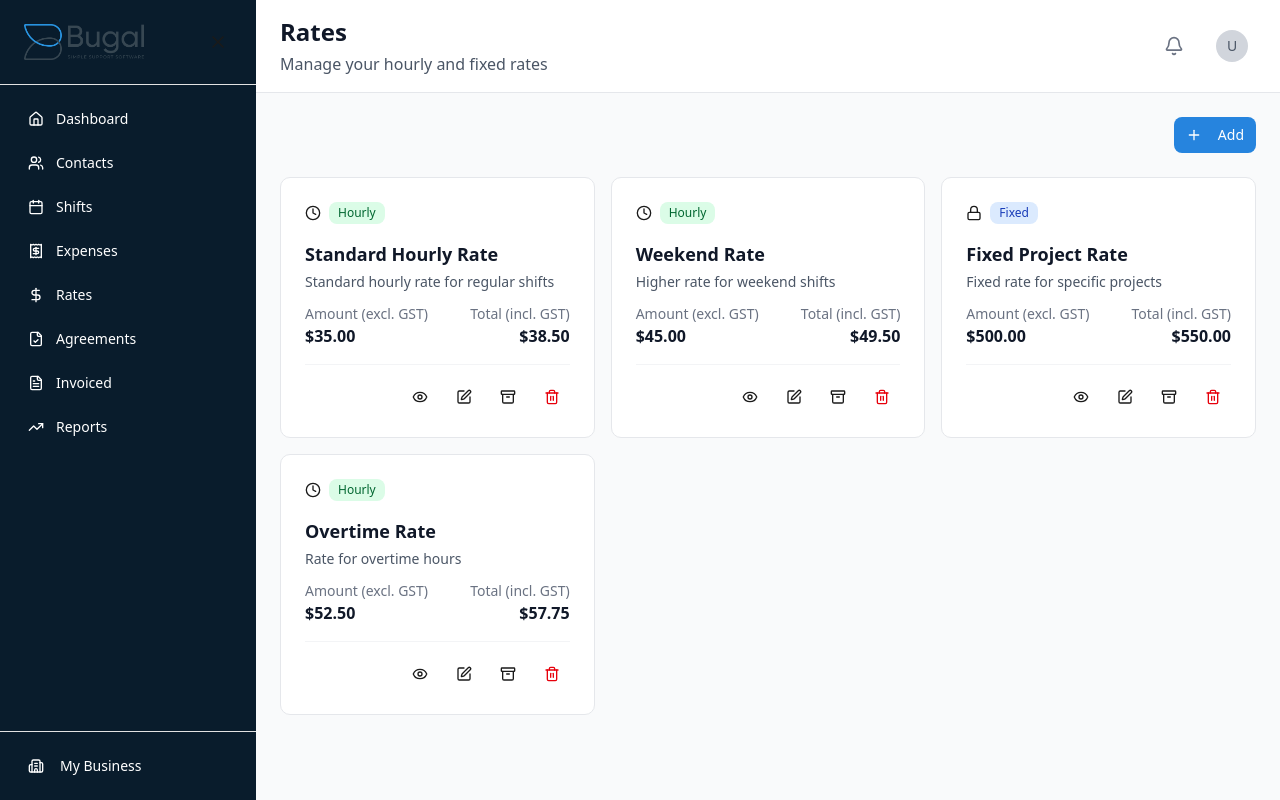
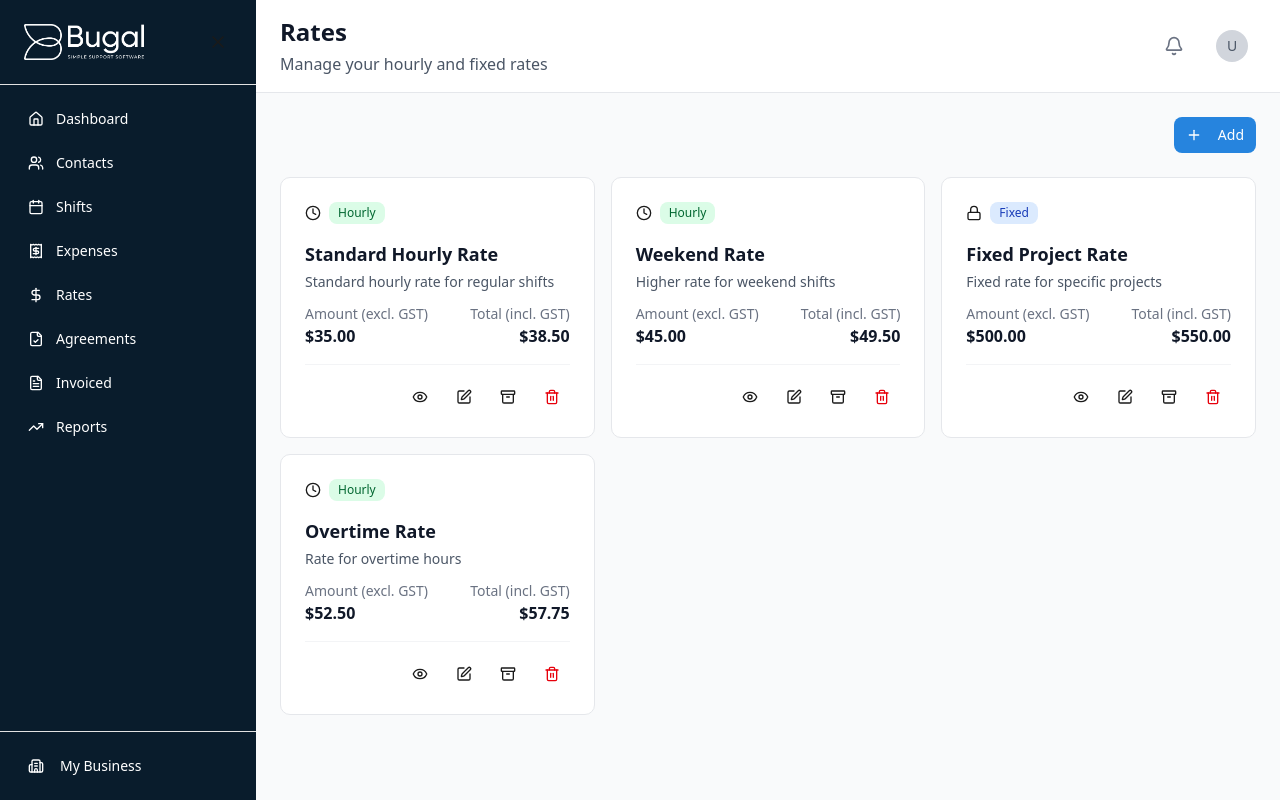
Before and after one commit to bugalsaas/bugal-frontend-v2, a Next.js app: page /rates in a window 1280 px wide. Built offline with nearby package versions, Linux system fonts and the light colour scheme.

Commit message:
Make logo white for better visibility on dark sidebar
- Applied CSS filter to invert logo colors
- Grey text now appears white against dark background
- Better contrast and visibility in sidebar

```diff
--- a/src/components/layout/main-layout.tsx
+++ b/src/components/layout/main-layout.tsx
@@ -128,8 +128,9 @@ export function MainLayout({
                   alt="Bugal Logo"
                   width={120}
                   height={40}
-                  className="object-contain"
+                  className="object-contain brightness-0 invert"
                   priority
+                  style={{ filter: 'brightness(0) invert(1)' }}
                 />
               </div>
               <button
```
Also changed, not shown: public/logo-white.png (added).
